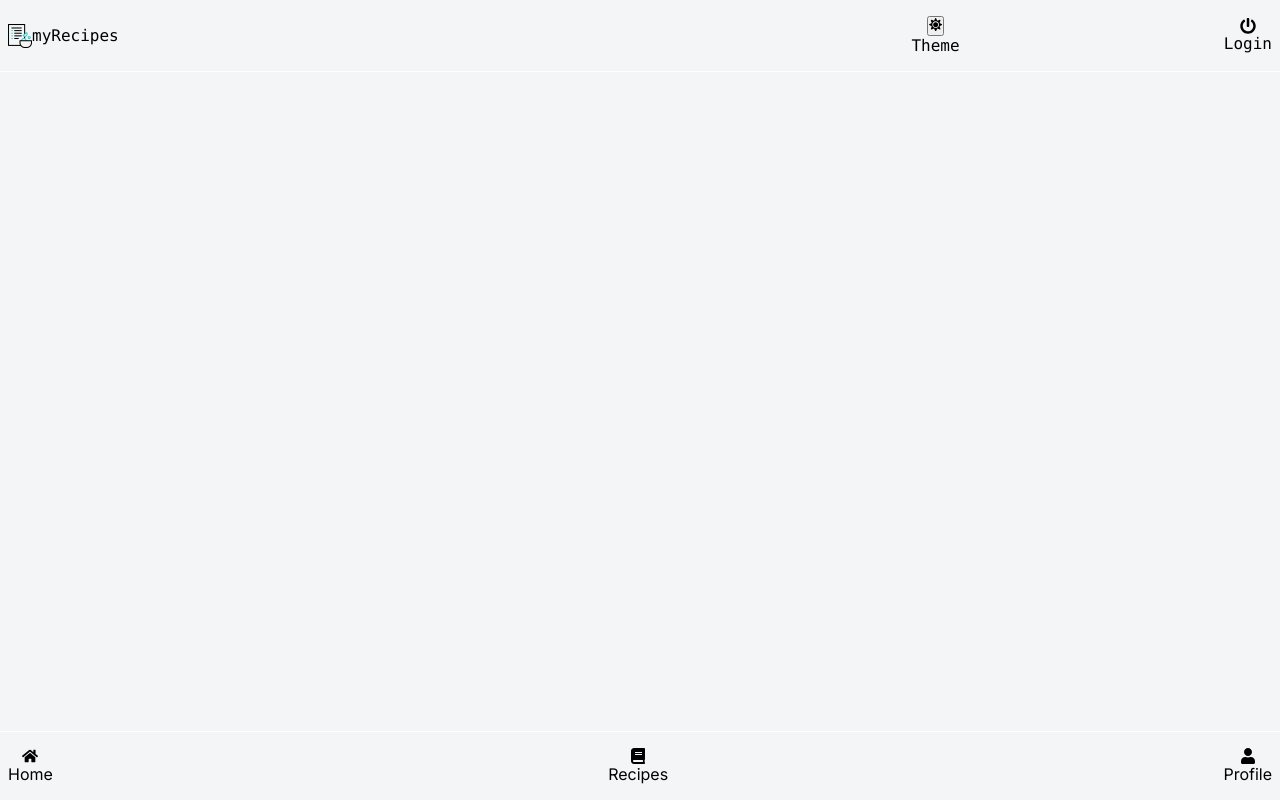
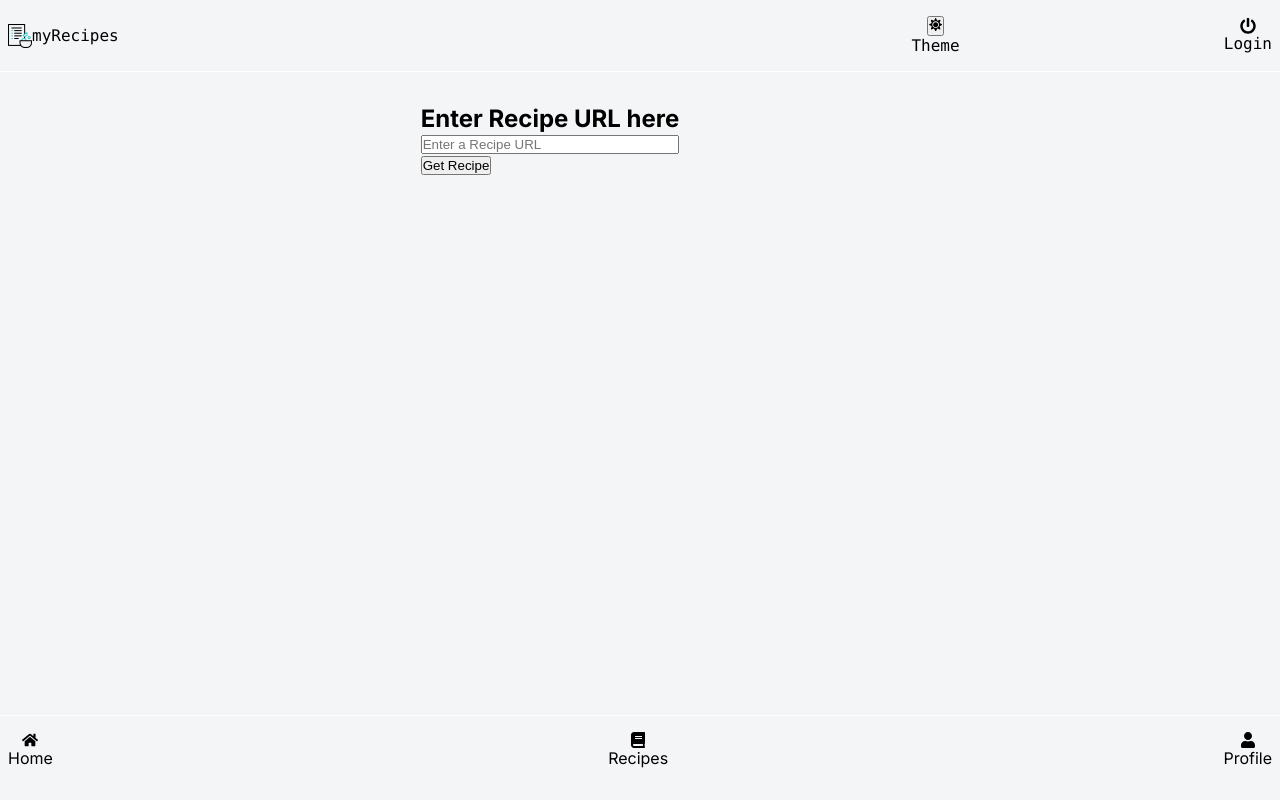
Before and after one commit to benWozak/recipes, a Next.js app: page / in a window 1280 px wide. Built offline with nearby package versions, Linux system fonts and the light colour scheme; no server answers.

Commit message:
added initial recipe parsing

```diff
--- a/package.json
+++ b/package.json
@@ -13,6 +13,10 @@
     "@auth0/nextjs-auth0": "^3.5.0",
     "@ducanh2912/next-pwa": "^10.2.5",
     "@types/auth0": "^3.3.10",
+    "axios": "^1.6.7",
+    "cheerio": "^1.0.0-rc.12",
+    "dayjs": "^1.11.10",
+    "framer-motion": "^11.0.8",
     "jquery": "^3.7.1",
     "next": "14.1.0",
     "react": "^18",
--- /dev/null
+++ b/src/app/actions.ts
@@ -0,0 +1,31 @@
+'use server'
+import * as cheerio from 'cheerio'
+
+export async function parseRecipeData(url: string) {
+  const html = await fetch(url).then((x) => x.text())
+  const $ = cheerio.load(html)
+
+  //@ts-ignore
+  const jsonRaw = $("script[type='application/ld+json']")[0].children[0].data
+  const recipeData = JSON.parse(jsonRaw)
+  // console.log(recipeData)
+
+  let result = {}
+  if (recipeData.hasOwnProperty('@graph')) {
+    // console.log(recipeData['@graph'].find((item: any) => item['@type'] === 'Recipe'))
+    result = recipeData['@graph'].find(
+      (item: any) => item['@type'] === 'Recipe'
+    )
+
+    // TODO: reform data for response
+    if(!!result) {
+      return result
+    } else {
+      // TODO: update error log
+      return {error: 'This recipe site is not currently supported. Please contact ya boi.'}
+    }
+  } else {
+    // Display Error message and offer report request via email
+    return { error: 'This website does not appear to have a recipe. If you dispute this, please contact ya boi.' }
+  }
+}
--- a/src/app/catalogue/page.tsx
+++ b/src/app/catalogue/page.tsx
@@ -5,8 +5,8 @@ export interface IPageProps {
 
 export default function Page (props: IPageProps) {
   return (
-    <div className="app-main">
+    <main className="app-main">
       Recipe Catalogue
-    </div>
+    </main>
   );
 }
--- a/src/app/page.tsx
+++ b/src/app/page.tsx
@@ -1,8 +1,11 @@
+import { RecipeDisplay, RecipeSearch } from "@/app/ui";
 
+const loadedRecipe = undefined;
 
 export default async function Home() {
   return (
     <main className="app-main">
+      {loadedRecipe ? <RecipeDisplay /> : <RecipeSearch />}
     </main>
   );
 }
--- a/src/app/profile/page.tsx
+++ b/src/app/profile/page.tsx
@@ -6,13 +6,13 @@ export default async function Profile() {
 
   return (
     session?.user && (
-          <div className="app-main">
+          <main className="app-main">
             <img src={session?.user.picture} alt={session?.user.name} />
             <h2>{session?.user.name}</h2>
             <p>{session?.user.email}</p>
             <br />
             <Link href="/">Home</Link>
-          </div>
+          </main>
       )
   );
 }
--- /dev/null
+++ b/src/app/ui/RecipeDisplay.tsx
@@ -0,0 +1,12 @@
+import * as React from 'react';
+
+export interface Props {
+}
+
+export function RecipeDisplay (props: Props) {
+  return (
+    <div>
+      Recipe Display
+    </div>
+  );
+}
--- /dev/null
+++ b/src/app/ui/RecipeSearch.tsx
@@ -0,0 +1,31 @@
+'use client'
+import * as React from 'react';
+import axios from 'axios'
+import { parseRecipeData } from '../actions'
+
+export interface IAppProps {
+}
+
+export function RecipeSearch (props: IAppProps) {
+  const [value, setValue] = React.useState<string>('')
+
+  const handleURLChange = (e: React.ChangeEvent<HTMLInputElement>) => {
+    setValue(e.target.value)
+  }
+
+  async function handleParseURLData() {
+    const response = await parseRecipeData(value)
+
+    console.log(response)
+  }
+
+  return (
+    <div className='recipe-search'>
+      <h2 className="headline-2">Enter Recipe URL here</h2>
+      <input className='recipe-search-input' type="search" placeholder="Enter a Recipe URL" onChange={handleURLChange} value={value} />
+      <button onClick={handleParseURLData}>
+        Get Recipe
+      </button>
+    </div>
+  );
+}
--- /dev/null
+++ b/src/app/ui/index.tsx
@@ -0,0 +1,2 @@
+export { RecipeSearch } from "./RecipeSearch";
+export { RecipeDisplay } from "./RecipeDisplay";
--- /dev/null
+++ b/src/styles/components/index.scss
@@ -0,0 +1 @@
+@import './ui/recipe-search'
--- /dev/null
+++ b/src/styles/components/ui/recipe-search.scss
@@ -0,0 +1,7 @@
+.recipe-search {
+  margin-top: 2rem;
+
+  &-input{
+    width: 100%;
+  }
+}
--- a/src/styles/index.scss
+++ b/src/styles/index.scss
@@ -1,4 +1,5 @@
 @import 'setup';
 @import 'layout';
 
-@import 'theme'
+@import 'theme';
+@import 'components';
--- a/src/styles/layout.scss
+++ b/src/styles/layout.scss
@@ -1,6 +1,6 @@
 .app {
   box-sizing: border-box;
-  min-height: 100%;
+  height: 98%;
   display: flex;
   flex-direction: column;
 
@@ -31,10 +31,12 @@
   &-main {
     display: flex;
     flex-direction: column;
-    justify-content: space-between;
+    justify-content: flex-start;
     align-items: center;
     flex-grow: 1;
     max-width: var(--max-width);
+    max-height: 98%;
+    overflow-y: scroll;
   }
 
   &-logo {
```
Also changed, not shown: 1 other file (tests, documents, lock files or other folders).
